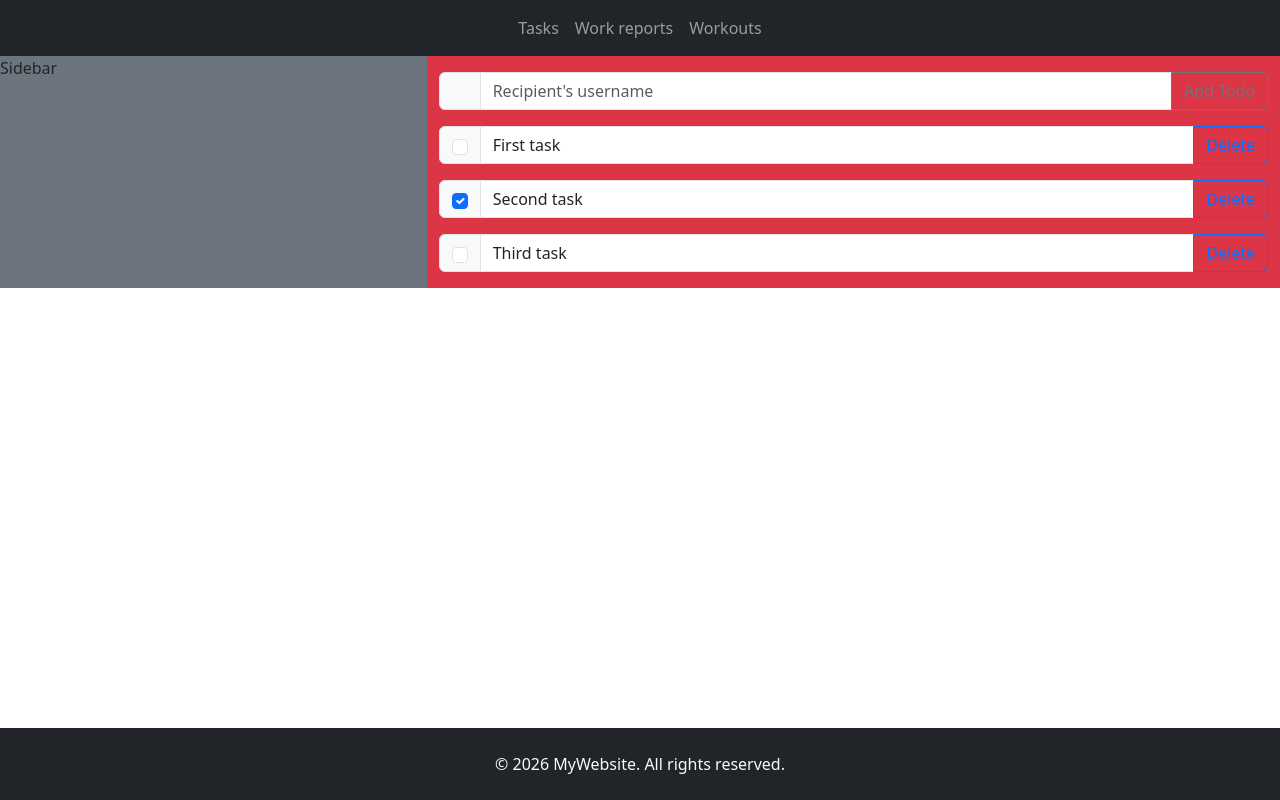
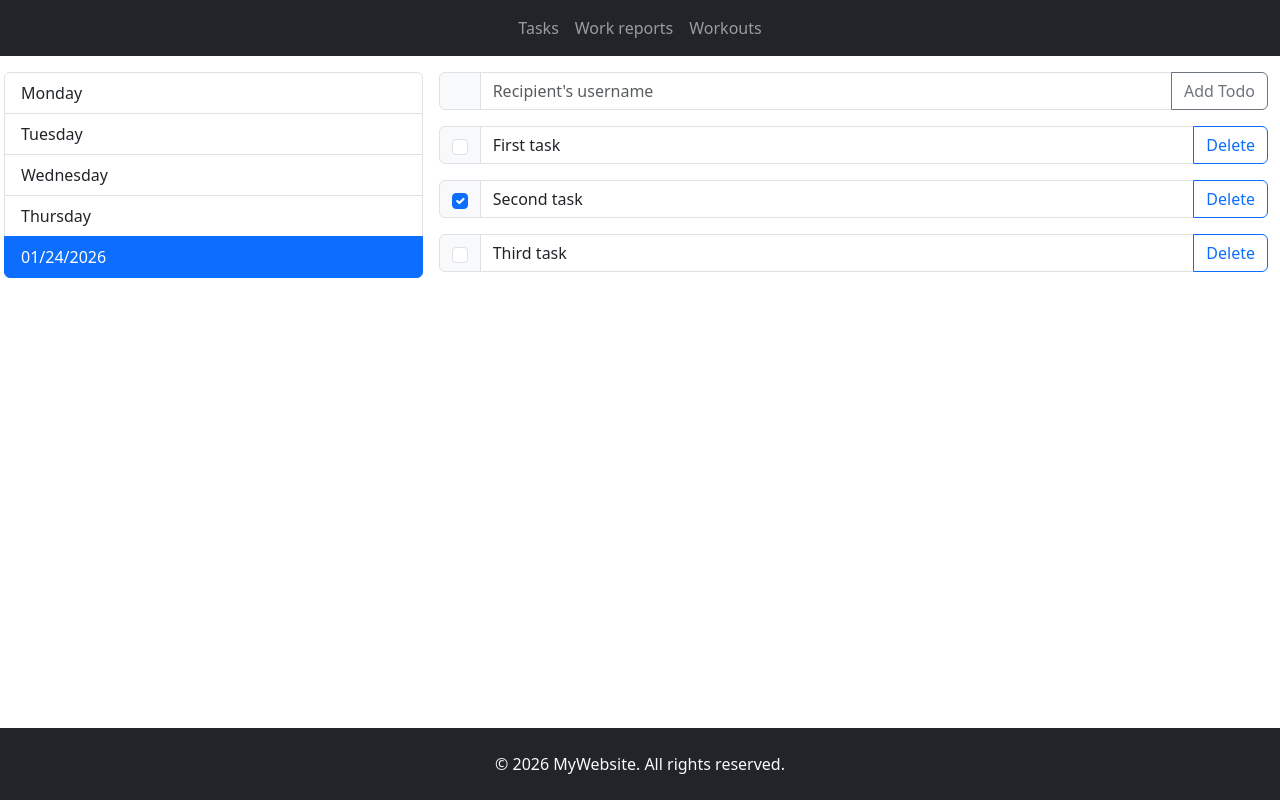
Before and after one commit to dramlian/life-organizer, a Next.js app: page /tasks in a window 1280 px wide. Built offline with nearby package versions, Linux system fonts and the light colour scheme.

Commit message:
Able to display days and some tasks dummy data with nice styles

```diff
--- /dev/null
+++ b/app/components/dayselector/DaySelector.tsx
@@ -0,0 +1,40 @@
+'use client';
+
+import { useEffect, useState } from "react";
+import { Col, ListGroup, Row } from "react-bootstrap";
+
+export default function DaySelector({ days }: { days: string[] }) {
+    const [selectedDay, setSelectedDay] = useState<string | null>(null);
+
+    useEffect(() => {
+        //this will be deleted
+        const today = new Date();
+
+        const mm = String(today.getMonth() + 1).padStart(2, "0");
+        const dd = String(today.getDate()).padStart(2, "0");
+        const yyyy = today.getFullYear();
+
+        const formatted = `${mm}/${dd}/${yyyy}`;
+        if (!days.includes(formatted)) {
+            days.push(formatted);
+            setSelectedDay(formatted);
+        }
+    }, []);
+    return (
+        <Row>
+            <Col className="p-3" style={{ maxHeight: '400px', overflowY: 'auto' }}>
+                <ListGroup>
+                    {days.map((day) => (
+                        <ListGroup.Item
+                            key={day}
+                            active={selectedDay === day}
+                            onClick={() => setSelectedDay(day)}
+                            style={{ cursor: 'pointer' }}>
+                            {day}
+                        </ListGroup.Item>
+                    ))}
+                </ListGroup>
+            </Col>
+        </Row>
+    );
+}
--- a/app/tasks/page.tsx
+++ b/app/tasks/page.tsx
@@ -1,20 +1,32 @@
 import { Container, Row, Col } from "react-bootstrap";
 import TodoList from "../components/todolist/TodoList";
 import { Todo } from "../interfaces/Todo";
+import DaySelector from "../components/dayselector/DaySelector";
 
 export default function Tasks() {
+
+    //get tasks for today server function will be here, if today does not exist create it with default tasks
     const initialTodos: Todo[] = [
         { id: 1, content: "First task", done: false },
         { id: 2, content: "Second task", done: true },
         { id: 3, content: "Third task", done: false },
     ];
+
+    //get days from server function will be here
+    const days: string[] = [
+        "Monday",
+        "Tuesday",
+        "Wednesday",
+        "Thursday",
+    ];
+
     return (
         <Container fluid className="h-100 p-0">
             <Row className="h-100 g-0">
-                <Col md={4} className="bg-secondary">
-                    <p>Sidebar</p>
+                <Col md={4} >
+                    <DaySelector days={days} />
                 </Col>
-                <Col md={8} className="bg-danger">
+                <Col md={8} >
                     <TodoList injectedTodos={initialTodos} />
                 </Col>
             </Row>
```
